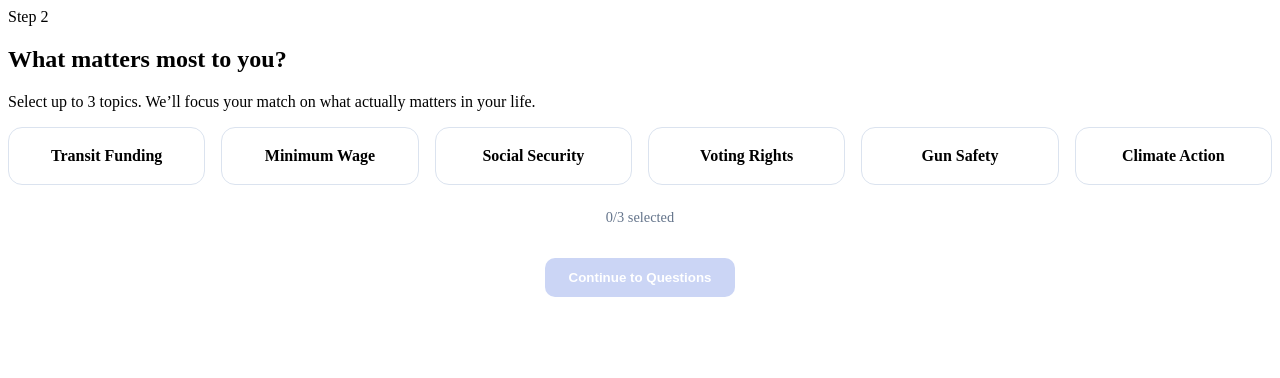
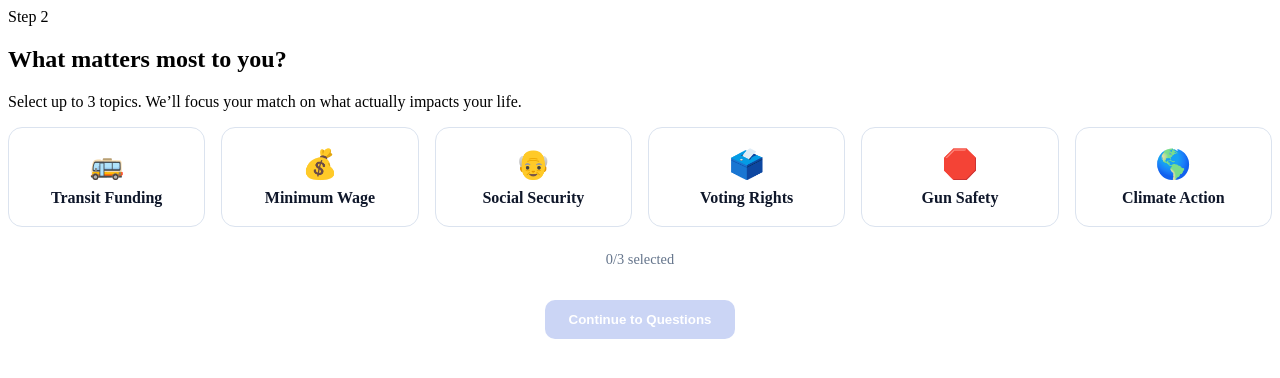
Before and after one commit to adorce90/Philly-Election-app, a Next.js app: page /topics in a window 1280 px wide. Shown: the top 378 px of the page. Built offline with nearby package versions, Linux system fonts and the light colour scheme.

Commit message:
Update page.tsx

```diff
--- a/src/app/topics/page.tsx
+++ b/src/app/topics/page.tsx
@@ -7,7 +7,6 @@ import { saveSelectedTopics } from "../../lib/quizStorage";
 
 export default function TopicSelectionPage() {
   const router = useRouter();
-
   const questions = getQuestions();
 
   // Extract unique topics
@@ -18,6 +17,17 @@ export default function TopicSelectionPage() {
   }, [questions]);
 
   const [selectedTopics, setSelectedTopics] = useState<string[]>([]);
+
+  // Emoji mapping (clean + scalable)
+  const topicIcons: Record<string, string> = {
+    "Transit Funding": "🚌",
+    "Housing": "🏠",
+    "Minimum Wage": "💰",
+    "Social Security": "👴",
+    "Voting Rights": "🗳️",
+    "Gun Safety": "🛑",
+    "Climate Action": "🌎"
+  };
 
   const toggleTopic = (topic: string) => {
     if (selectedTopics.includes(topic)) {
@@ -39,16 +49,18 @@ export default function TopicSelectionPage() {
 
   return (
     <main className="page-shell">
+      {/* Header */}
       <section className="header-band">
         <div className="container">
           <span className="eyebrow">Step 2</span>
           <h1 className="header-title">What matters most to you?</h1>
           <p className="section-copy">
-            Select up to 3 topics. We’ll focus your match on what actually matters in your life.
+            Select up to 3 topics. We’ll focus your match on what actually impacts your life.
           </p>
         </div>
       </section>
 
+      {/* Topics */}
       <section className="section">
         <div className="container">
           <div
@@ -74,16 +86,30 @@ export default function TopicSelectionPage() {
                       : "1px solid #dbe3ef",
                     background: selected ? "#eff6ff" : "#fff",
                     textAlign: "center",
-                    fontWeight: 600,
                     transition: "all 0.2s ease"
                   }}
                 >
-                  {topic}
+                  {/* Emoji */}
+                  <div style={{ fontSize: "1.8rem" }}>
+                    {topicIcons[topic] || "📌"}
+                  </div>
+
+                  {/* Topic label */}
+                  <div
+                    style={{
+                      marginTop: "0.5rem",
+                      fontWeight: 600,
+                      color: "#0f172a"
+                    }}
+                  >
+                    {topic}
+                  </div>
                 </div>
               );
             })}
           </div>
 
+          {/* Counter */}
           <div style={{ marginTop: "1.5rem", textAlign: "center" }}>
             <p style={{ fontSize: "0.9rem", color: "#64748b" }}>
               {selectedTopics.length}/3 selected
@@ -102,6 +128,7 @@ export default function TopicSelectionPage() {
             )}
           </div>
 
+          {/* Button */}
           <div style={{ marginTop: "2rem", textAlign: "center" }}>
             <button
               onClick={handleContinue}
```
